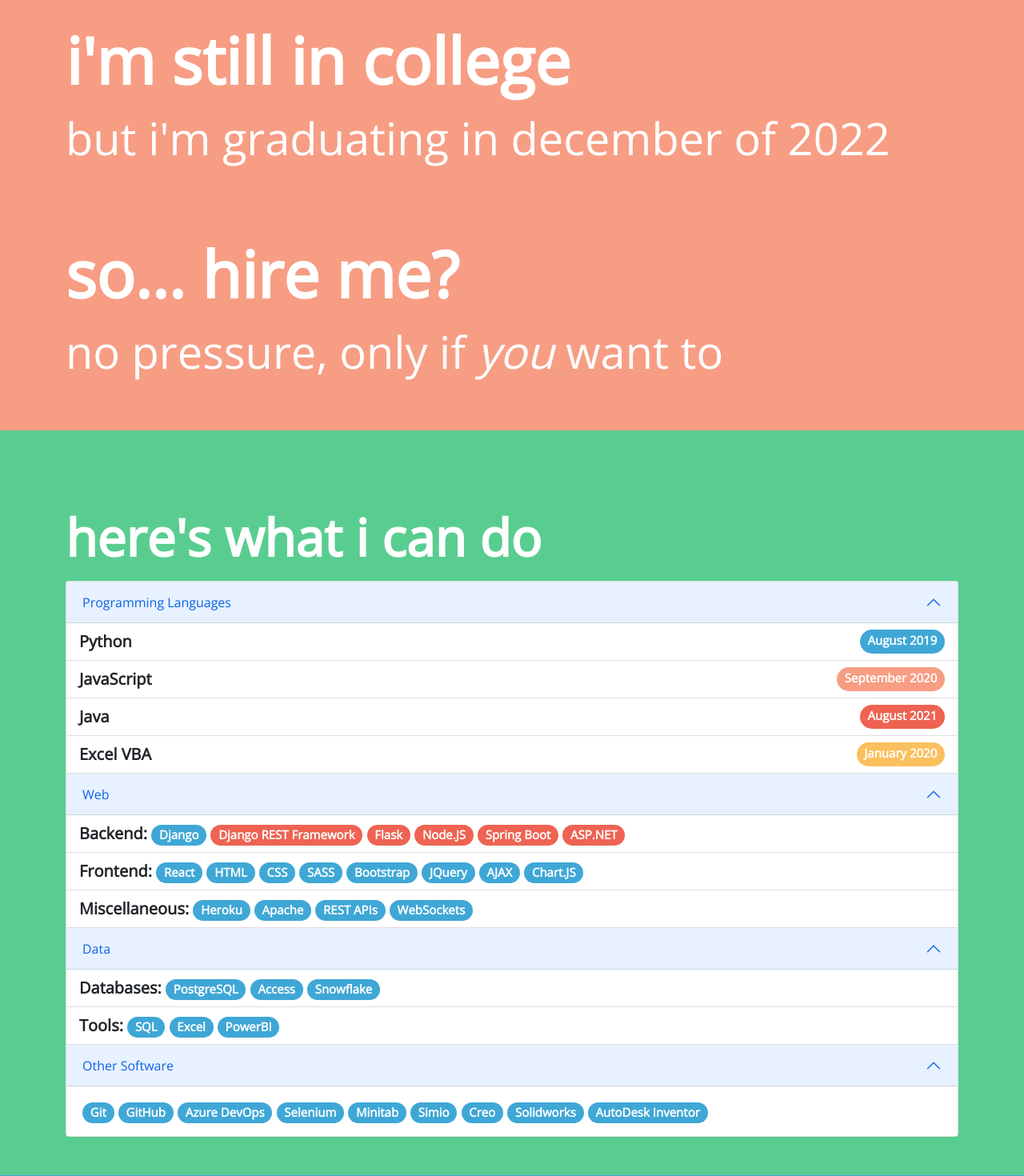
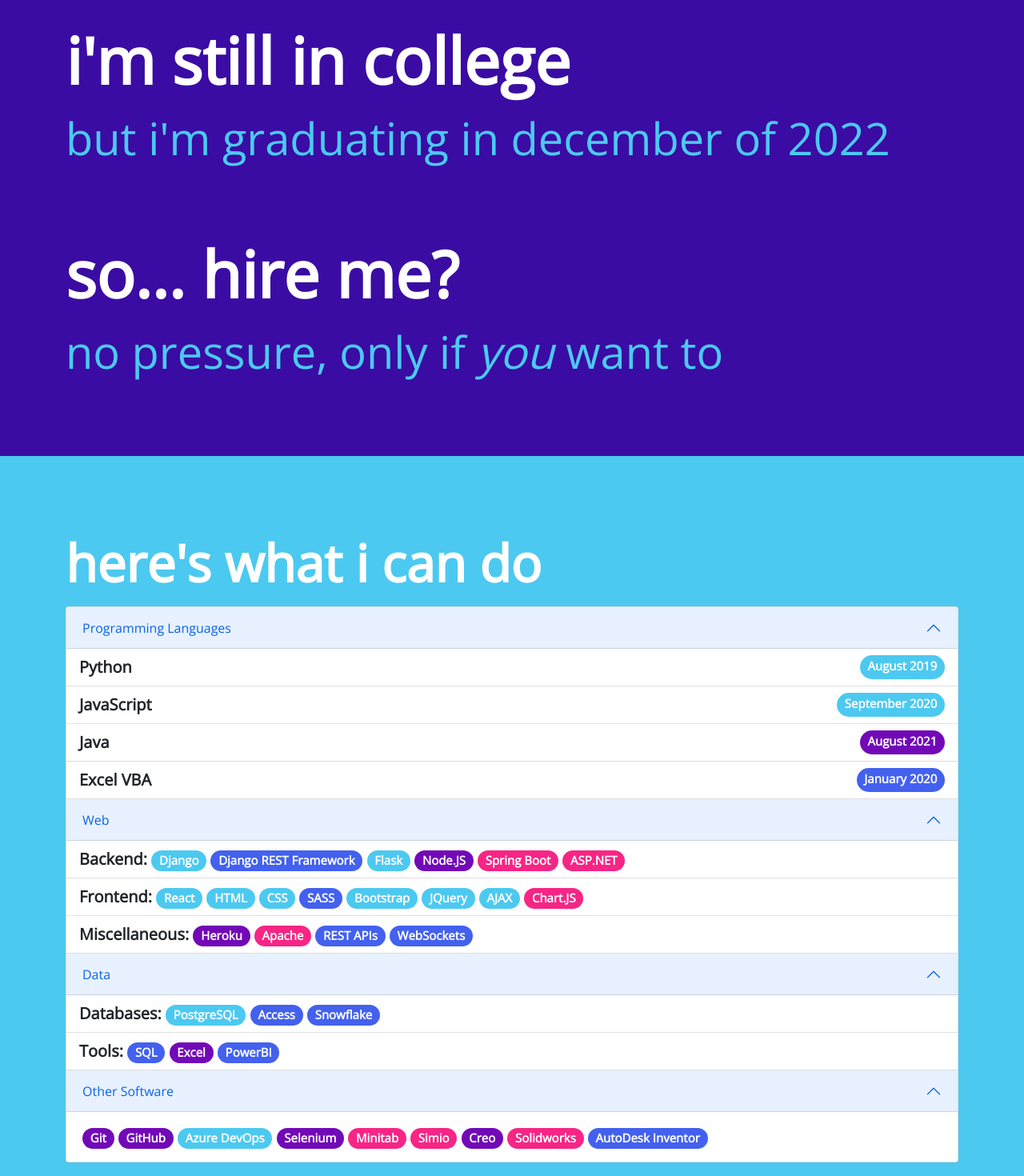
Before and after one commit to kloovin112358/personal-website-v2, a React (Create React App) app: page / in a window 1280 px wide. Shown: the part 1280-2750 px from the top of the page at 80% size. Built offline with nearby package versions, Linux system fonts and the light colour scheme.

Commit message:
adding more sections, color changes

```diff
--- a/src/App.jsx
+++ b/src/App.jsx
@@ -48,7 +48,7 @@
               value: 15,
             },
             opacity: {
-              value: 0.25,
+              value: 0.15,
             },
             shape: {
               type: "circle",
@@ -93,15 +93,15 @@
         <div className="py-5">
           <Fade bottom cascade>
           <p className="display-1 fw-bold mt-5">i'm a full-stack software engineer</p>
-          <p className="display-4">so essentially i google things all day</p>
+          <p className="display-4 text-success">so essentially i google things all day</p>
           </Fade>
           <Fade bottom cascade>
             <br></br><br></br><br></br><p className="display-1 fw-bold">i'm still in college</p>
-            <p className="display-4">but i'm graduating in december of 2022</p>
+            <p className="display-4 text-success">but i'm graduating in december of 2022</p>
           </Fade>
           <Fade bottom cascade>
             <br></br><br></br><br></br><p className="display-1 fw-bold">so... hire me?</p>
-            <p className="display-4">no pressure, only if <i>you</i> want to</p>
+            <p className="display-4 text-success mb-5">no pressure, only if <i>you</i> want to</p>
           </Fade>
         </div>
         </div>
@@ -111,7 +111,7 @@
           <div className="py-5">
           <Fade bottom cascade>
             <p className="display-3 fw-bold mt-5">here's what i can do</p>
-            <Accordion className="text-dark" defaultActiveKey={['0', '1', '2', '3']} alwaysOpen>
+            <Accordion className="text-dark mb-5" defaultActiveKey={['0', '1', '2', '3']} alwaysOpen>
               <Accordion.Item eventKey="0">
                 <Accordion.Header>Programming Languages</Accordion.Header>
                 <Accordion.Body bsPrefix={"accordionReset"}>
@@ -119,19 +119,19 @@
                     <li className='list-group-item'>
                       <div className='d-flex w-100 justify-content-between'>
                         <div className='fw-bold'>Python</div>
-                        <span className="badge bg-primary rounded-pill">August 2019</span>
+                        <span className="badge bg-success rounded-pill">August 2019</span>
                       </div>
                     </li>
                     <li className='list-group-item'>
                       <div className='d-flex w-100 justify-content-between'>
                         <div className='fw-bold'>JavaScript</div>
-                        <span className="badge bg-secondary rounded-pill">September 2020</span>
+                        <span className="badge bg-success rounded-pill">September 2020</span>
                       </div>
                     </li>
                     <li className='list-group-item'>
                       <div className='d-flex w-100 justify-content-between'>
                         <div className='fw-bold'>Java</div>
-                        <span className="badge bg-danger rounded-pill">August 2021</span>
+                        <span className="badge bg-primary rounded-pill">August 2021</span>
                       </div>
                     </li>
                     <li className='list-group-item'>
@@ -148,13 +148,13 @@
                 <Accordion.Body bsPrefix={"accordionReset"}>
                   <ul className='list-group list-group-flush lead'>
                     <li className='list-group-item'>
-                      <span className='fw-bold'>Backend:</span> <span className="badge bg-primary rounded-pill">Django</span> <span className="badge bg-danger rounded-pill">Django REST Framework</span> <span className="badge bg-danger rounded-pill">Flask</span> <span className="badge bg-danger rounded-pill">Node.JS</span> <span className="badge bg-danger rounded-pill">Spring Boot</span> <span className="badge bg-danger rounded-pill">ASP.NET</span>
+                      <span className='fw-bold'>Backend:</span> <span className="badge bg-success rounded-pill">Django</span> <span className="badge bg-warning rounded-pill">Django REST Framework</span> <span className="badge bg-success rounded-pill">Flask</span> <span className="badge bg-primary rounded-pill">Node.JS</span> <span className="badge bg-danger rounded-pill">Spring Boot</span> <span className="badge bg-danger rounded-pill">ASP.NET</span>
                     </li>
                     <li className='list-group-item'>
-                      <span className='fw-bold'>Frontend:</span> <span className="badge bg-primary rounded-pill">React</span> <span className="badge bg-primary rounded-pill">HTML</span> <span className="badge bg-primary rounded-pill">CSS</span> <span className="badge bg-primary rounded-pill">SASS</span> <span className="badge bg-primary rounded-pill">Bootstrap</span> <span className="badge bg-primary rounded-pill">JQuery</span> <span className="badge bg-primary rounded-pill">AJAX</span> <span className="badge bg-primary rounded-pill">Chart.JS</span>
+                      <span className='fw-bold'>Frontend:</span> <span className="badge bg-success rounded-pill">React</span> <span className="badge bg-success rounded-pill">HTML</span> <span className="badge bg-success rounded-pill">CSS</span> <span className="badge bg-warning rounded-pill">SASS</span> <span className="badge bg-success rounded-pill">Bootstrap</span> <span className="badge bg-success rounded-pill">JQuery</span> <span className="badge bg-success rounded-pill">AJAX</span> <span className="badge bg-danger rounded-pill">Chart.JS</span>
                     </li>
                     <li className='list-group-item'>
-                      <span className='fw-bold'>Miscellaneous:</span> <span className="badge bg-primary rounded-pill">Heroku</span> <span className="badge bg-primary rounded-pill">Apache</span> <span className="badge bg-primary rounded-pill">REST APIs</span> <span className="badge bg-primary rounded-pill">WebSockets</span>
+                      <span className='fw-bold'>Miscellaneous:</span> <span className="badge bg-primary rounded-pill">Heroku</span> <span className="badge bg-danger rounded-pill">Apache</span> <span className="badge bg-warning rounded-pill">REST APIs</span> <span className="badge bg-warning rounded-pill">WebSockets</span>
                     </li>
                   </ul>
                 </Accordion.Body>
@@ -164,10 +164,10 @@
                 <Accordion.Body bsPrefix={"accordionReset"}>
                   <ul className='list-group list-group-flush lead'>
                     <li className='list-group-item'>
-                      <span className='fw-bold'>Databases:</span> <span className="badge bg-primary rounded-pill">PostgreSQL</span> <span className="badge bg-primary rounded-pill">Access</span> <span className="badge bg-primary rounded-pill">Snowflake</span>
+                      <span className='fw-bold'>Databases:</span> <span className="badge bg-success rounded-pill">PostgreSQL</span> <span className="badge bg-warning rounded-pill">Access</span> <span className="badge bg-warning rounded-pill">Snowflake</span>
                     </li>
                     <li className='list-group-item'>
-                      <span className='fw-bold'>Tools:</span> <span className="badge bg-primary rounded-pill">SQL</span> <span className="badge bg-primary rounded-pill">Excel</span> <span className="badge bg-primary rounded-pill">PowerBI</span>
+                      <span className='fw-bold'>Tools:</span> <span className="badge bg-warning rounded-pill">SQL</span> <span className="badge bg-primary rounded-pill">Excel</span> <span className="badge bg-warning rounded-pill">PowerBI</span>
                     </li>
                   </ul>
                 </Accordion.Body>
@@ -177,7 +177,7 @@
                 <Accordion.Body>
 
                 <div className='lead'>
-                  <span className="badge bg-primary rounded-pill">Git</span> <span className="badge bg-primary rounded-pill">GitHub</span> <span className="badge bg-primary rounded-pill">Azure DevOps</span> <span className="badge bg-primary rounded-pill">Selenium</span> <span className="badge bg-primary rounded-pill">Minitab</span> <span className="badge bg-primary rounded-pill">Simio</span> <span className="badge bg-primary rounded-pill">Creo</span> <span className="badge bg-primary rounded-pill">Solidworks</span> <span className="badge bg-primary rounded-pill">AutoDesk Inventor</span>
+                  <span className="badge bg-primary rounded-pill">Git</span> <span className="badge bg-primary rounded-pill">GitHub</span> <span className="badge bg-success rounded-pill">Azure DevOps</span> <span className="badge bg-primary rounded-pill">Selenium</span> <span className="badge bg-danger rounded-pill">Minitab</span> <span className="badge bg-danger rounded-pill">Simio</span> <span className="badge bg-primary rounded-pill">Creo</span> <span className="badge bg-danger rounded-pill">Solidworks</span> <span className="badge bg-warning rounded-pill">AutoDesk Inventor</span>
                   </div>
                 </Accordion.Body>
               </Accordion.Item>
@@ -187,6 +187,15 @@
 
           </div>
         </div>
+        <div className="bg-warning">
+          <div className="container text-white">
+            <div className="py-5">
+            <Fade bottom>
+            <p className="display-3 fw-bold mt-5">here's where i worked</p>
+            </Fade>
+            </div>
+          </div>
+        </div>
     </>
   );
 }
--- a/src/App.scss
+++ b/src/App.scss
@@ -1,9 +1,9 @@
 $theme-colors: (
-    "danger": #ee6352,
-    "success": #59cd90,
-    "primary": #3fa7d6,
-    "warning": #fac05e,
-    "secondary": #f79d84
+    "danger": #f72585,
+    "success": #4cc9f0,
+    "primary": #7209b7,
+    "warning": #4361ee,
+    "secondary": #3a0ca3
 );
 $display-font-sizes: (
     0: 10rem,
```
